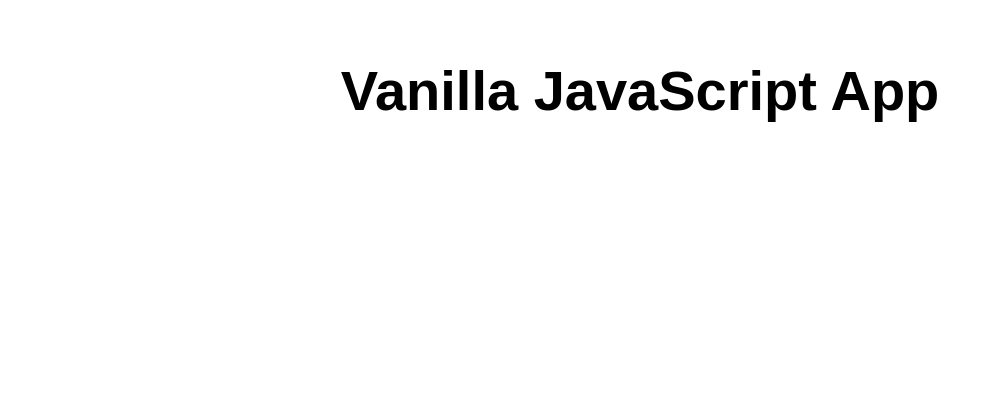
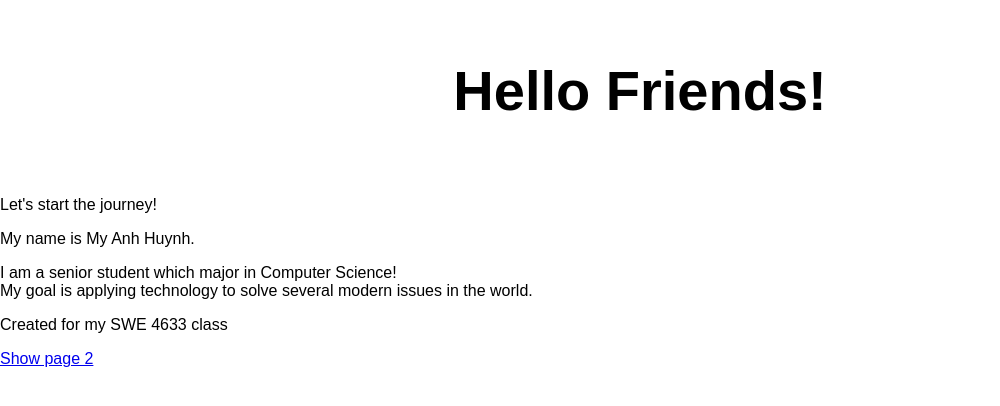
Before and after one commit to MYANH2020/studentgrade, a website: page src/index.html in a window 1280 px wide. Shown: the whole page, without its empty margins (0-1000 px from the left). Drawn offline with Linux system fonts and the light colour scheme.

Commit message:
Update index.html

```diff
--- a/src/index.html
+++ b/src/index.html
@@ -6,12 +6,42 @@
   <meta name="viewport" content="width=device-width, initial-scale=1.0">
   <link rel="stylesheet" href="styles.css">
   <title>Vanilla JavaScript App</title>
+  <script>
+function show(shown, hidden) {
+  document.getElementById(shown).style.display='block';
+  document.getElementById(hidden).style.display='none';
+  return false;
+}
+</script>
 </head>
 
 <body>
+  <div id="Page1">
   <main>
-    <h1>Vanilla JavaScript App</h1>
+    <h1>Hello Friends!</h1>
   </main>
+  <div>
+  <p>   Let's start the journey!</p>
+  </div>
+  <div>
+  <p>   My name is My Anh Huynh.</p>
+    </div>
+  <div>
+  <p>  I am a senior student which major in Computer Science!<br/>
+       My goal is applying technology to solve several modern issues in the world.
+    </p>
+    </div>
+  <div>
+  <p> Created for my SWE 4633 class</p>
+    </div>
+   <a href="#" onclick="return show('Page2','Page1');">Show page 2</a>
+  </div>
+   <div id="Page2" style="display:none">
+     <p> Gorgous image <br/>
+       <img src="https://raw.githubusercontent.com/MYANH2020/assignment1/main/flower1.jpeg" alt="Flower" width="500" height="600">
+     </p>
+    <a href="#" onclick="return show('Page1','Page2');">Show page 1</a>
+  </div>
 </body>
 
 </html>
```
